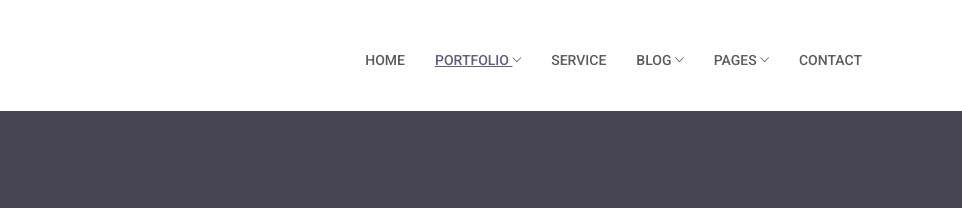
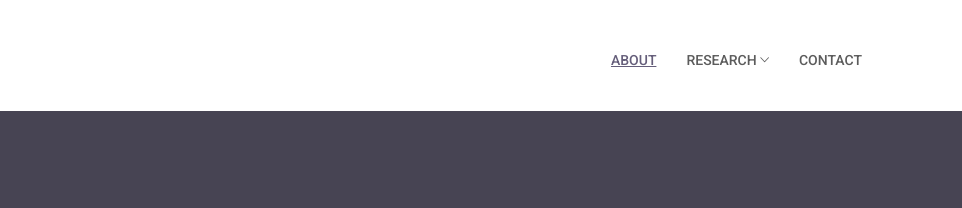
Before and after one commit to aipoiesis/aipoiesis.github.io, a plain HTML site: page portfolio.html in a window 1280 px wide. Shown: the top 208 px of the page, 318-1280 px from the left. Drawn offline with Linux system fonts and the light colour scheme; some packages are replaced by stand-ins of ours; files whose address does not match are found by name; a web font is replaced by a local one.

Commit message:
Update portfolio.html

```diff
--- a/portfolio.html
+++ b/portfolio.html
@@ -75,27 +75,25 @@ FACEBOOK: https://www.facebook.com/themefisher
 
 					<div class="collapse navbar-collapse ml-auto" id="navbarsExample09">
 						<ul class="navbar-nav ml-auto">
-							<li class="nav-item @@home">
-								<a class="nav-link" href="index.html">Home</a>
+							<li class="nav-item active">
+								<a class="nav-link" href="about.html">About</a>
 							</li>
-							<li class="nav-item dropdown active">
-								<a class="nav-link dropdown-toggle" href="#" id="dropdown03" data-toggle="dropdown" aria-haspopup="true" aria-expanded="false">Portfolio <span class="ion-ios-arrow-down"></span></a>
+							<li class="nav-item dropdown @@portfolio">
+								<a class="nav-link dropdown-toggle" href="#" id="dropdown03" data-toggle="dropdown" aria-haspopup="true" aria-expanded="false">Research <span class="ion-ios-arrow-down"></span></a>
 								<ul class="dropdown-menu" aria-labelledby="dropdown03">
-									<li><a class="dropdown-item active" href="portfolio.html">Portfolio Filter</a></li>
-									<li><a class="dropdown-item activeSingle" href="portfolio-single.html">Portfolio Single</a></li>
-
-									<li class="dropdown dropdown-submenu dropright">
+									<li><a class="dropdown-item @@portfolioFilter" href="portfolio.html">Area</a></li>
+<!-- 									<li><a class="dropdown-item @@portfolioSingle" href="portfolio-single.html">Portfolio Single</a></li> -->
+<!-- 									<li class="dropdown dropdown-submenu dropright">
 										<a class="dropdown-item dropdown-toggle" href="#!" id="dropdown0301" role="button"
 											data-toggle="dropdown" aria-haspopup="true" aria-expanded="false">Sub Menu</a>
-
 										<ul class="dropdown-menu" aria-labelledby="dropdown0301">
 											<li><a class="dropdown-item" href="index.html">Submenu 01</a></li>
 											<li><a class="dropdown-item" href="index.html">Submenu 02</a></li>
 										</ul>
-									</li>
+									</li> -->
 								</ul>
 							</li>
-							<li class="nav-item @@service"><a class="nav-link" href="service.html">Service</a></li>
+<!-- 							<li class="nav-item @@service"><a class="nav-link" href="service.html">Service</a></li>
 							<li class="nav-item dropdown @@blog">
 								<a class="nav-link dropdown-toggle" href="#" id="dropdown05" data-toggle="dropdown" aria-haspopup="true"
 									aria-expanded="false">Blog <span class="ion-ios-arrow-down"></span></a>
@@ -105,19 +103,17 @@ FACEBOOK: https://www.facebook.com/themefisher
 									<li><a class="dropdown-item @@blogRS" href="blog-right-sidebar.html">Blog Right Sidebar</a></li>
 									<li><a class="dropdown-item @@blogLS" href="blog-left-sidebar.html">Blog Left Sidebar</a></li>
 									<li><a class="dropdown-item @@blogFW" href="blog-full-width.html">Blog Full Width</a></li>
-
 									<li class="dropdown dropdown-submenu dropleft">
 										<a class="dropdown-item dropdown-toggle" href="#!" id="dropdown0501" role="button"
 											data-toggle="dropdown" aria-haspopup="true" aria-expanded="false">Sub Menu</a>
-
 										<ul class="dropdown-menu" aria-labelledby="dropdown0501">
 											<li><a class="dropdown-item" href="index.html">Submenu 01</a></li>
 											<li><a class="dropdown-item" href="index.html">Submenu 02</a></li>
 										</ul>
 									</li>
 								</ul>
-							</li>
-							<li class="nav-item dropdown @@pages">
+							</li> -->
+<!-- 							<li class="nav-item dropdown @@pages">
 								<a class="nav-link dropdown-toggle" href="#" id="dropdown05" data-toggle="dropdown" aria-haspopup="true"
 									aria-expanded="false">Pages <span class="ion-ios-arrow-down"></span></a>
 								<ul class="dropdown-menu" aria-labelledby="dropdown05">
@@ -127,7 +123,7 @@ FACEBOOK: https://www.facebook.com/themefisher
 									<li><a class="dropdown-item @@faq" href="faq.html">FAQ</a></li>
 									<li><a class="dropdown-item @@pricing" href="pricing.html">Pricing Table</a></li>
 								</ul>
-							</li>
+							</li> -->
 							<li class="nav-item @@contact"><a class="nav-link" href="contact.html">Contact</a></li>
 						</ul>
 					</div>
```
